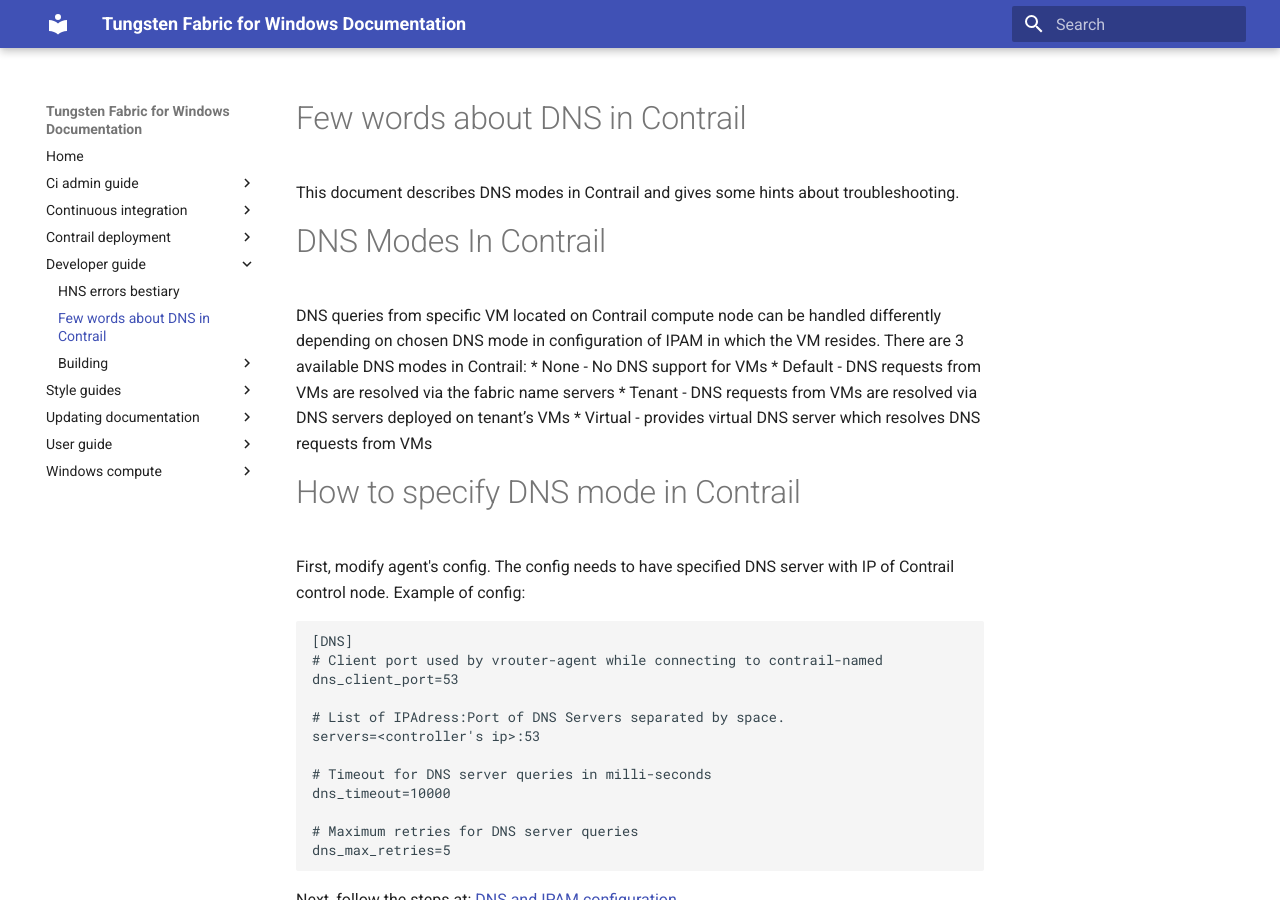
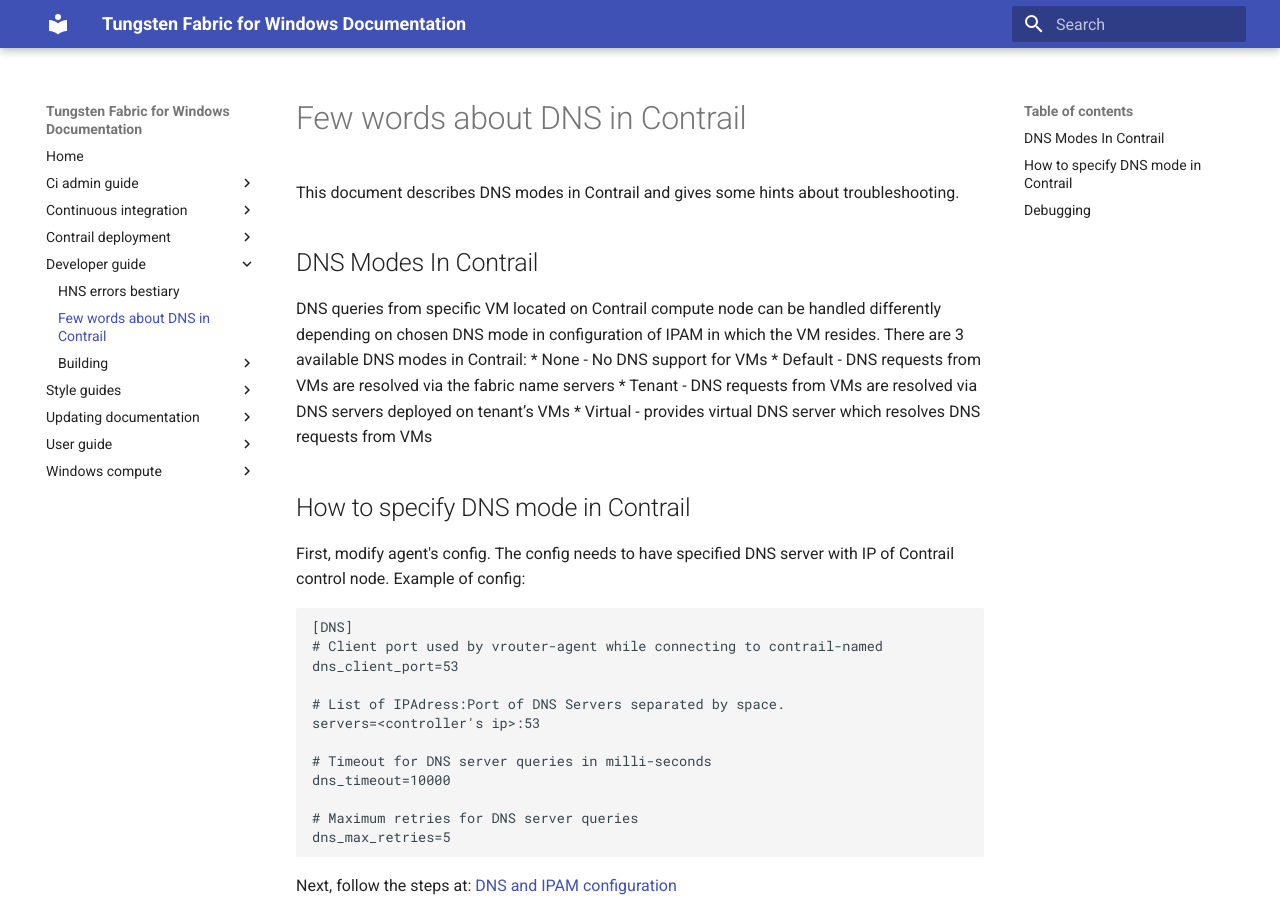
Before and after one commit to piotr-szuberski/contrail-windows-docs, an MkDocs documentation site: the page built from doc/developer_guide/dns_in_contrail_overview.md, in a window 1280 px wide and 900 px high. Built offline with MkDocs 1.6.1 and Material for MkDocs 9.7.7, drawn with Linux system fonts in a browser that asks for light colours.

Commit message:
Make headers smaller

```diff
--- a/doc/developer_guide/dns_in_contrail_overview.md
+++ b/doc/developer_guide/dns_in_contrail_overview.md
@@ -2,14 +2,14 @@
 
 This document describes DNS modes in Contrail and gives some hints about troubleshooting.
 
-# DNS Modes In Contrail
+## DNS Modes In Contrail
 DNS queries from specific VM located on Contrail compute node can be handled differently depending on chosen DNS mode in configuration of IPAM in which the VM resides. There are 3 available DNS modes in Contrail:
   * None - No DNS support for VMs
   * Default - DNS requests from VMs are resolved via the fabric name servers
   * Tenant - DNS requests from VMs are resolved via DNS servers deployed on tenant’s VMs
   * Virtual - provides virtual DNS server which resolves DNS requests from VMs
 
-# How to specify DNS mode in Contrail
+## How to specify DNS mode in Contrail
 
 First, modify agent's config. The config needs to have specified DNS server with IP of Contrail control node. Example of config:
 
@@ -28,7 +28,7 @@
 
 Next, follow the steps at: [DNS and IPAM configuration](https://github.com/Juniper/contrail-controller/wiki/DNS-and-IPAM#configuration)
 
-# Debugging
+## Debugging
 
 * Common troubleshooting:
     * Go to `http://<hypervisor's_ip>:8085/Snh_SandeshTraceRequest?x=DnsBind` for overall DNS information received/sent by agent
```
